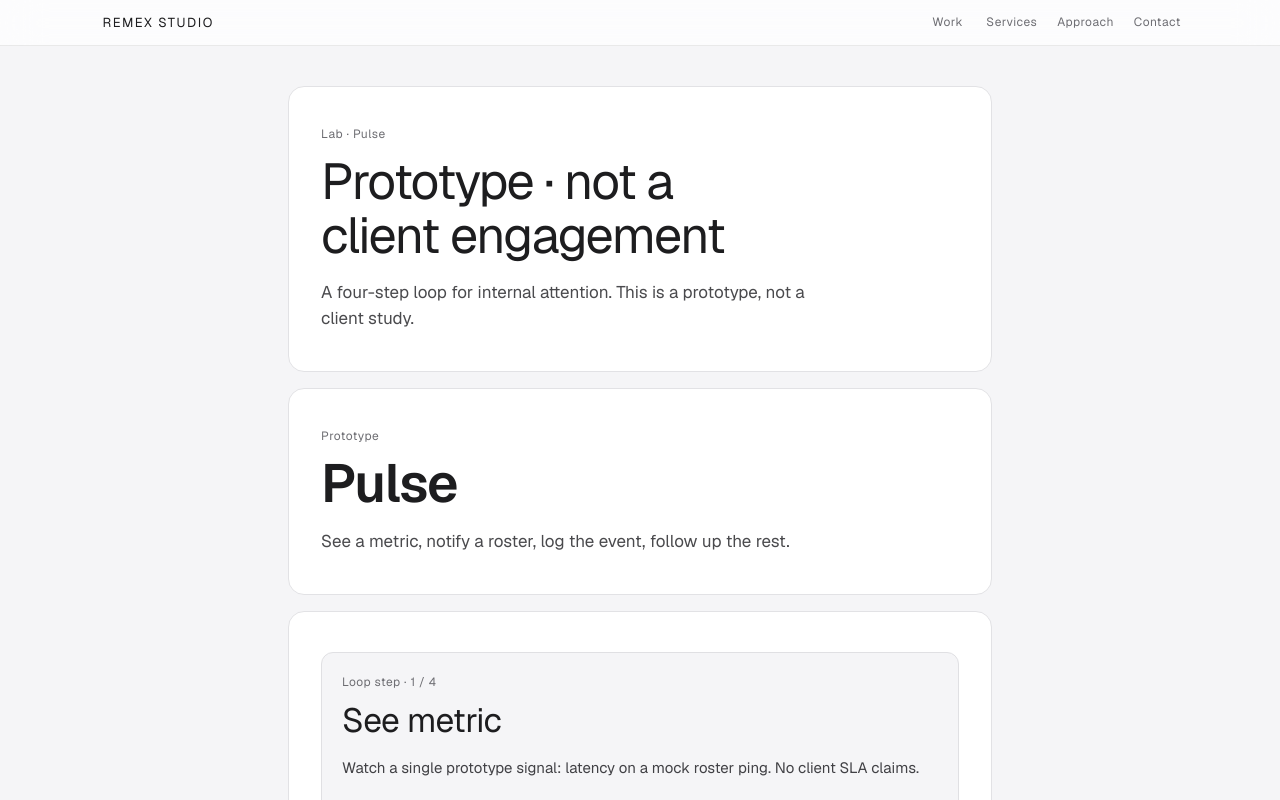
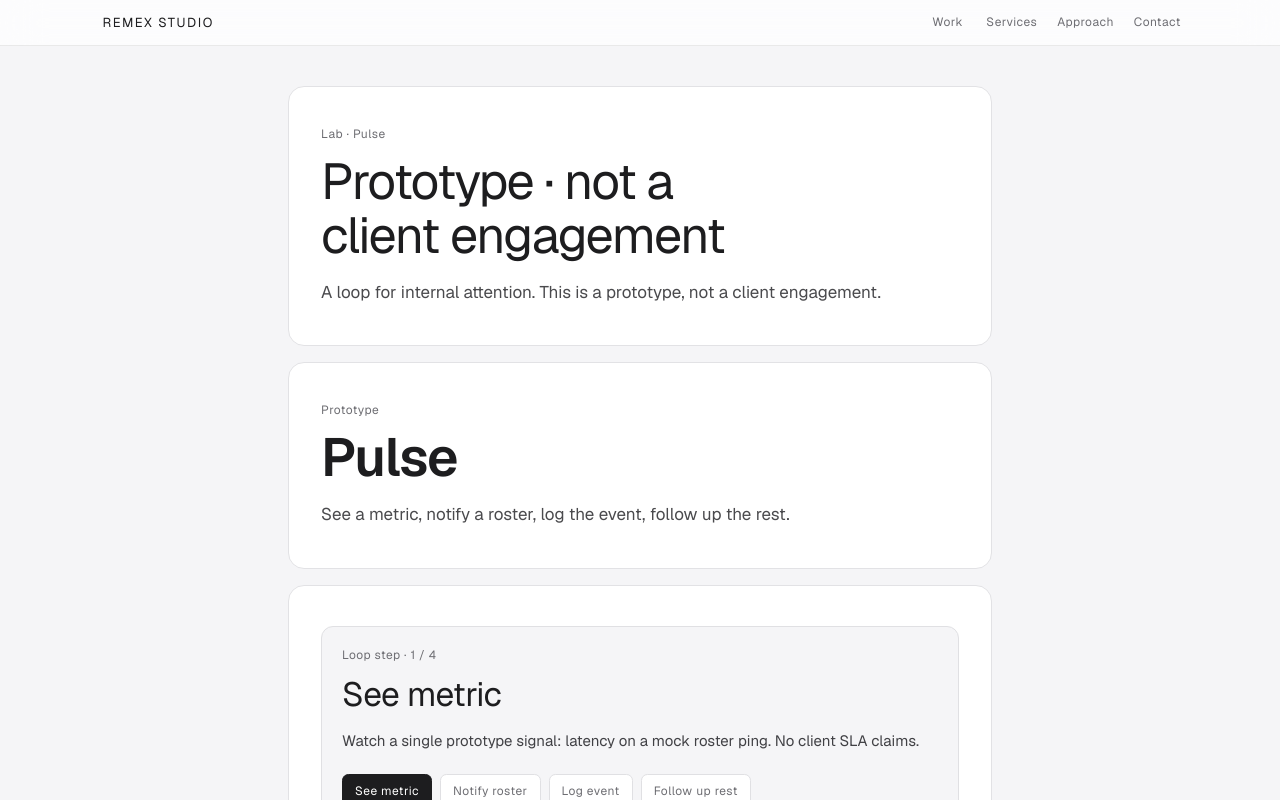
Before and after one commit to remexstudio/remex-atelier, a Next.js app: page /lab/pulse in a window 1280 px wide. Shown: the top 800 px of the page. Built offline with nearby package versions, Linux system fonts and the light colour scheme.

Commit message:
chore(copy): align the pulse prototype disclaimer
Co-authored-by: remexstudio <remexstudio@users.noreply.github.com>

```diff
--- a/app/lab/pulse/page.tsx
+++ b/app/lab/pulse/page.tsx
@@ -32,8 +32,8 @@ export default function PulsePage() {
             Prototype · not a client engagement
           </p>
           <p className="film-lede">
-            A four-step loop for internal attention. This is a prototype, not a
-            client study.
+            A loop for internal attention. This is a prototype, not a client
+            engagement.
           </p>
         </aside>
 
```
